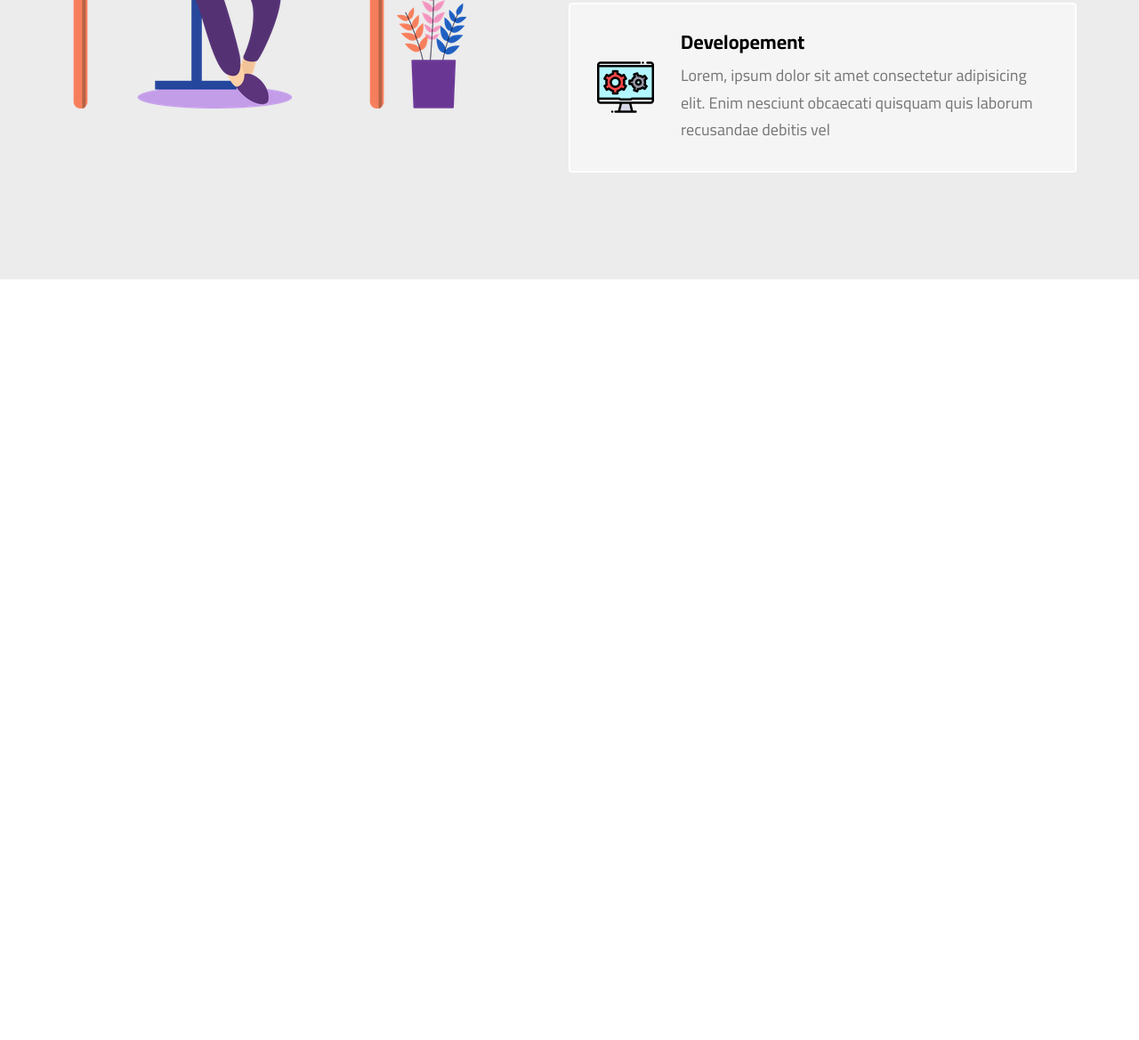
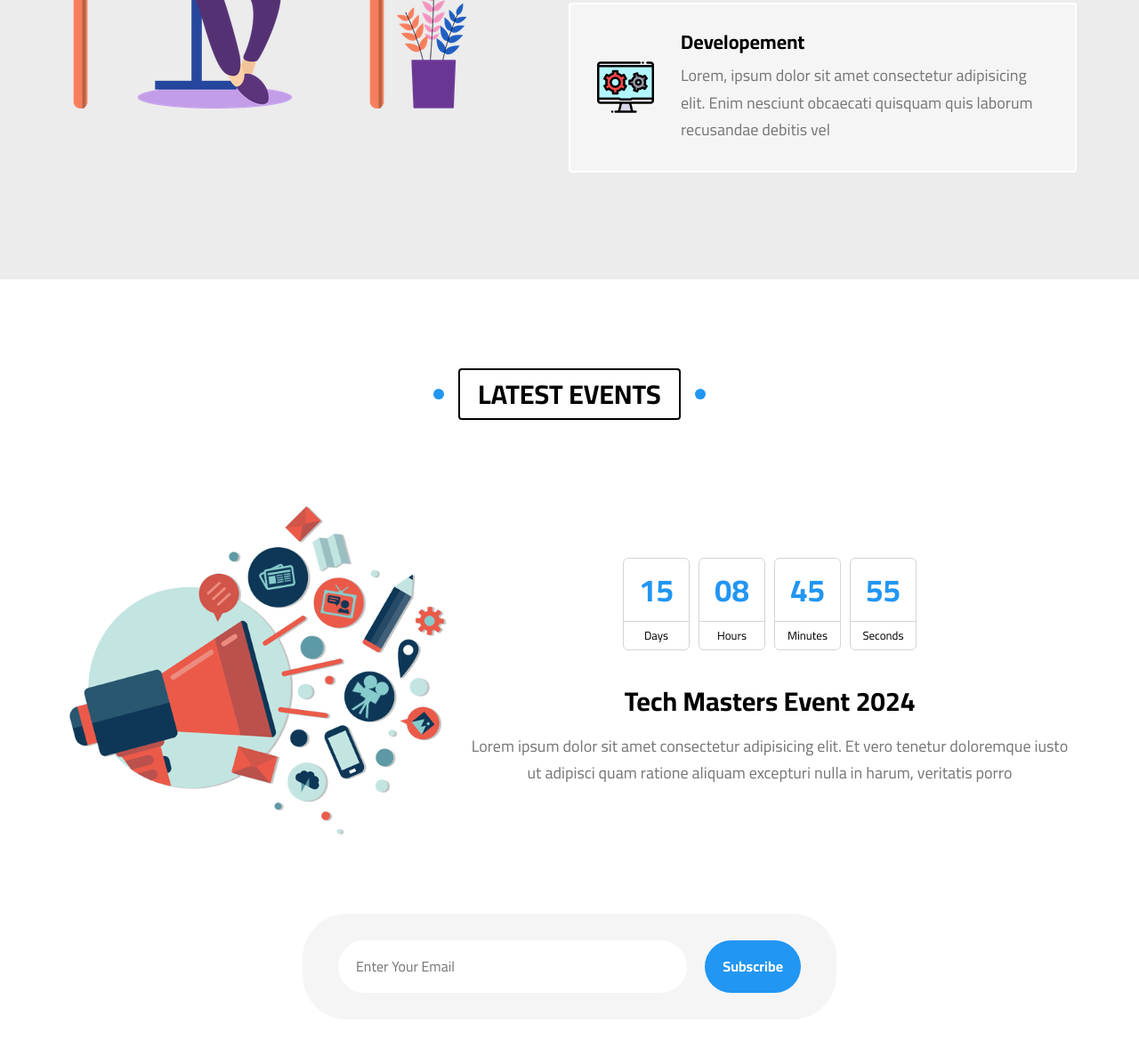
Before and after one commit to D7omii/HTML_And_CSS_Template_Three, a plain HTML site: page index.html in a window 1280 px wide. Shown: the part 8824-9993 px from the top of the page at 89% size. Before the commit the page ends 9138 px from the top, so only its background shows below. Drawn offline with Linux system fonts and the light colour scheme.

Commit message:
Upload Events Section

```diff
--- a/css/elzero.css
+++ b/css/elzero.css
@@ -1195,6 +1195,189 @@ ul {
 }
 
 /* End Work Steps */
+/* Start Events */
+.events {
+    padding-top: var(--main-section-padding);
+    padding-bottom: var(--main-section-padding);
+    position: relative;
+}
+
+.events .container {
+    display: flex;
+    align-items: center;
+    flex-wrap: wrap;
+}
+
+.events img {
+    max-width: 450px;
+}
+
+@media (max-width: 991px) {
+    .events img {
+        display: none;
+    }
+}
+
+.events .info {
+    flex: 1;
+}
+
+.events .info .time {
+    display: flex;
+    align-items: center;
+    margin: 20px auto;
+    gap: 10px;
+    justify-content: center;
+}
+
+.events .info .time .unit {
+    border: 1px solid #d4d4d4;
+    text-align: center;
+    width: 75px;
+    border-radius: 6px;
+    -webkit-border-radius: 6px;
+    -moz-border-radius: 6px;
+    -ms-border-radius: 6px;
+    -o-border-radius: 6px;
+    transition: var(--main-transition-duration);
+    -webkit-transition: var(--main-transition-duration);
+    -moz-transition: var(--main-transition-duration);
+    -ms-transition: var(--main-transition-duration);
+    -o-transition: var(--main-transition-duration);
+}
+
+.events .info .time .unit span {
+    display: block;
+    transition: var(--main-transition-duration);
+    -webkit-transition: var(--main-transition-duration);
+    -moz-transition: var(--main-transition-duration);
+    -ms-transition: var(--main-transition-duration);
+    -o-transition: var(--main-transition-duration);
+}
+
+.events .info .time .unit span:first-child {
+    font-size: 35px;
+    padding: 15px;
+    color: var(--main-color);
+    font-weight: bold;
+}
+
+.events .info .time .unit span:last-child {
+    padding: 8px 10px;
+    font-size: 13px;
+    border-top: 1px solid #d4d4d4;
+}
+
+.events .info .time .unit:hover,
+.events .info .time .unit:hover span:last-child {
+    border-color: var(--main-color);
+}
+
+.events .info .title {
+    text-align: center;
+    margin: 40px 0 0;
+    font-size: 30px;
+}
+
+.events .info .description {
+    text-align: center;
+    line-height: 1.7;
+    color: #777;
+    font-size: 18px;
+}
+
+.events .subscribe {
+    width: 100%;
+    margin-top: 50px;
+}
+
+.events .subscribe form {
+    width: 600px;
+    margin: 20px auto;
+    padding: 30px 40px;
+    background-color: #f6f5f5;
+    display: flex;
+    gap: 20px;
+    border-radius: 50px;
+    -webkit-border-radius: 50px;
+    -moz-border-radius: 50px;
+    -ms-border-radius: 50px;
+    -o-border-radius: 50px;
+}
+
+@media (max-width: 767px) {
+    .events .subscribe form {
+        max-width: 100%;
+        padding: 20px;
+        flex-direction: column;
+        border-radius: 6px;
+    }
+}
+
+.events .subscribe form input[type="email"] {
+    padding: 20px;
+    border: none;
+    flex: 1;
+    caret-color: var(--main-color);
+    border-radius: 50px;
+    -webkit-border-radius: 50px;
+    -moz-border-radius: 50px;
+    -ms-border-radius: 50px;
+    -o-border-radius: 50px;
+}
+
+@media (max-width: 767px) {
+    .events .subscribe form input[type="email"] {
+        border-radius: 6px;
+    }
+}
+
+.events .subscribe form input[type="email"]:focus {
+    outline: none;
+}
+
+.events .subscribe form input[type="email"]::placeholder {
+    transition: opacity var(--main-transition-duration);
+    -webkit-transition: opacity var(--main-transition-duration);
+    -moz-transition: opacity var(--main-transition-duration);
+    -ms-transition: opacity var(--main-transition-duration);
+    -o-transition: opacity var(--main-transition-duration);
+}
+
+.events .subscribe form input[type="email"]:focus::placeholder {
+    opacity: 0;
+}
+
+.events .subscribe form input[type="submit"] {
+    padding: 20px;
+    border: none;
+    background-color: var(--main-color);
+    color: white;
+    font-weight: bold;
+    cursor: pointer;
+    border-radius: 50px;
+    -webkit-border-radius: 50px;
+    -moz-border-radius: 50px;
+    -ms-border-radius: 50px;
+    -o-border-radius: 50px;
+    transition: var(--main-transition-duration);
+    -webkit-transition: var(--main-transition-duration);
+    -moz-transition: var(--main-transition-duration);
+    -ms-transition: var(--main-transition-duration);
+    -o-transition: var(--main-transition-duration);
+}
+
+@media (max-width: 767px) {
+    .events .subscribe form input[type="submit"] {
+        border-radius: 6px;
+    }
+}
+
+.events .subscribe form input[type="submit"]:hover {
+    background-color: var(--main-color-alt);
+}
+
+/* End Events */
 /* Start Animation */
 @keyframes up-and-down {
 
--- a/index.html
+++ b/index.html
@@ -42,7 +42,7 @@
                             </li>
                         </ul>
                         <ul class="links">
-                            <li><a href="#"><i class="fa-solid fa-calendar-days fa-fw"></i> Events</a></li>
+                            <li><a href="#events"><i class="fa-solid fa-calendar-days fa-fw"></i> Events</a></li>
                             <li><a href="#"><i class="fa-solid fa-server fa-fw"></i> Pricing Plans</a></li>
                             <li><a href="#"><i class="fa-regular fa-circle-play fa-fw"></i> Top Videos</a></li>
                             <li><a href="#"><i class="fa-solid fa-chart-column fa-fw"></i> Stats</a></li>
@@ -566,6 +566,43 @@
         </div>
     </div>
     <!-- End Work Steps -->
+    <!-- Start Events -->
+    <div class="events" id="events">
+        <h2 class="main-title">Latest Events</h2>
+        <div class="container">
+            <img src="imgs/events.png" alt="">
+            <div class="info">
+                <div class="time">
+                    <div class="unit">
+                        <span>15</span>
+                        <span>Days</span>
+                    </div>
+                    <div class="unit">
+                        <span>08</span>
+                        <span>Hours</span>
+                    </div>
+                    <div class="unit">
+                        <span>45</span>
+                        <span>Minutes</span>
+                    </div>
+                    <div class="unit">
+                        <span>55</span>
+                        <span>Seconds</span>
+                    </div>
+                </div>
+                <h2 class="title">Tech Masters Event 2024</h2>
+                <p class="description">Lorem ipsum dolor sit amet consectetur adipisicing elit. Et vero tenetur
+                    doloremque iusto ut adipisci quam ratione aliquam excepturi nulla in harum, veritatis porro</p>
+            </div>
+            <div class="subscribe">
+                <form action="">
+                    <input type="email" placeholder="Enter Your Email">
+                    <input type="submit" value="Subscribe">
+                </form>
+            </div>
+        </div>
+    </div>
+    <!-- End Events -->
 </body>
 
 </html>
```
